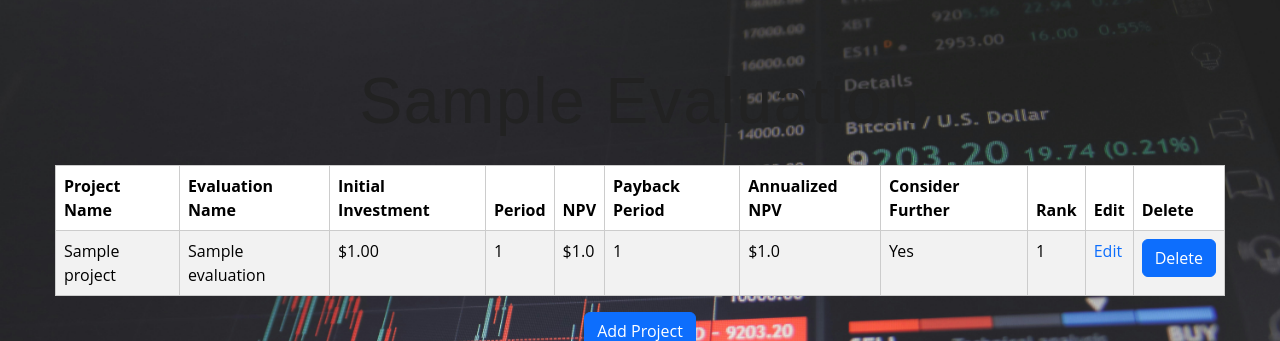
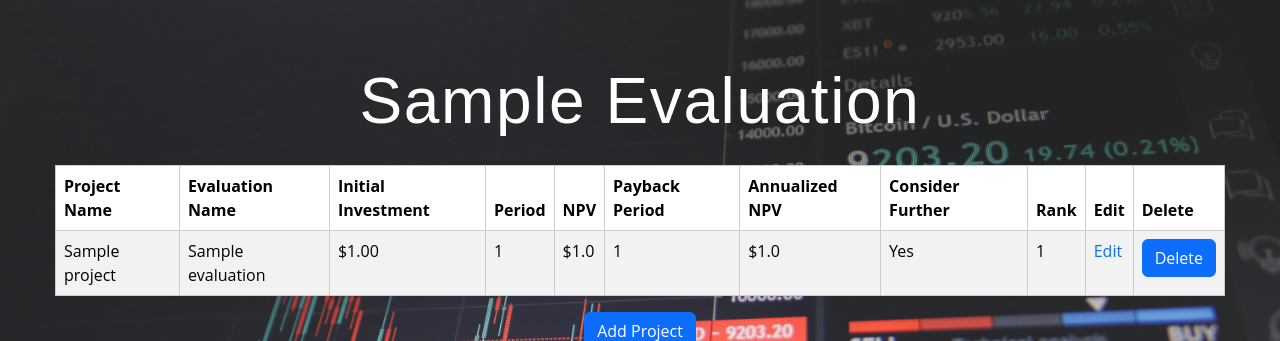
Before and after one commit to sean-meade/fund-frontier, a Django app: page /list-evaluation-projects/1/ in a window 1280 px wide. Shown: the part 116-457 px from the top of the page. Run offline with Django 5.2, Linux system fonts and the light colour scheme; a user stored in the database is signed in; tables that the repository leaves empty hold one stand-in row (values such as "Sample post").

Commit message:
Add text white to h1

```diff
--- a/templates/npv/list-projects.html
+++ b/templates/npv/list-projects.html
@@ -4,7 +4,7 @@
 {% block content %}
 
 <div class="container mt-4">
-    <h1>{{evaluation_name}}</h1>
+    <h1 class="text-white">{{evaluation_name}}</h1>
     <table class="table table-striped">
         <thead>
             <tr>
```
